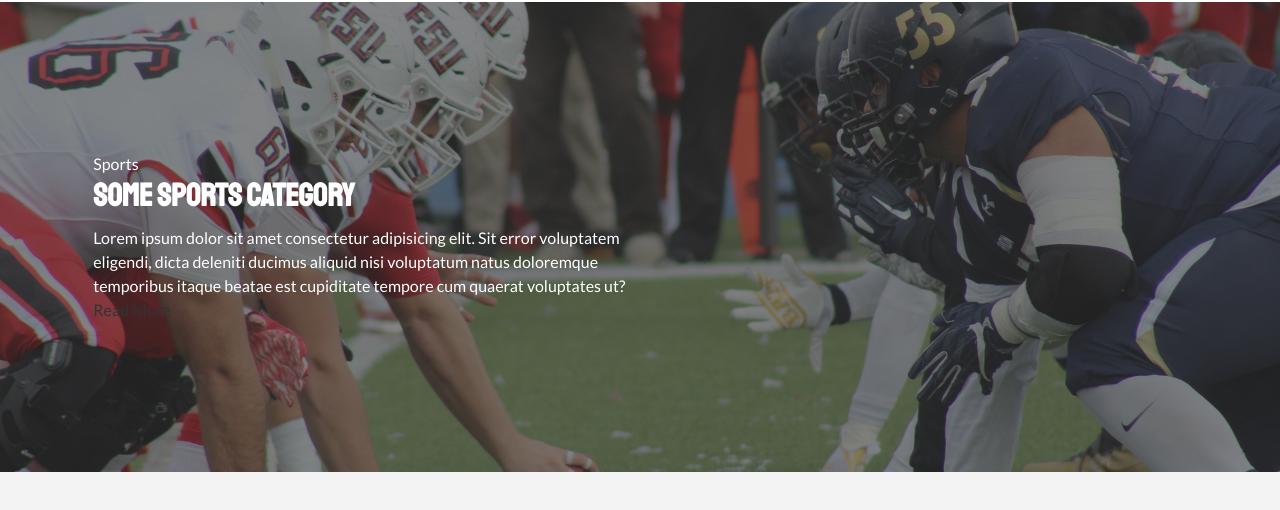
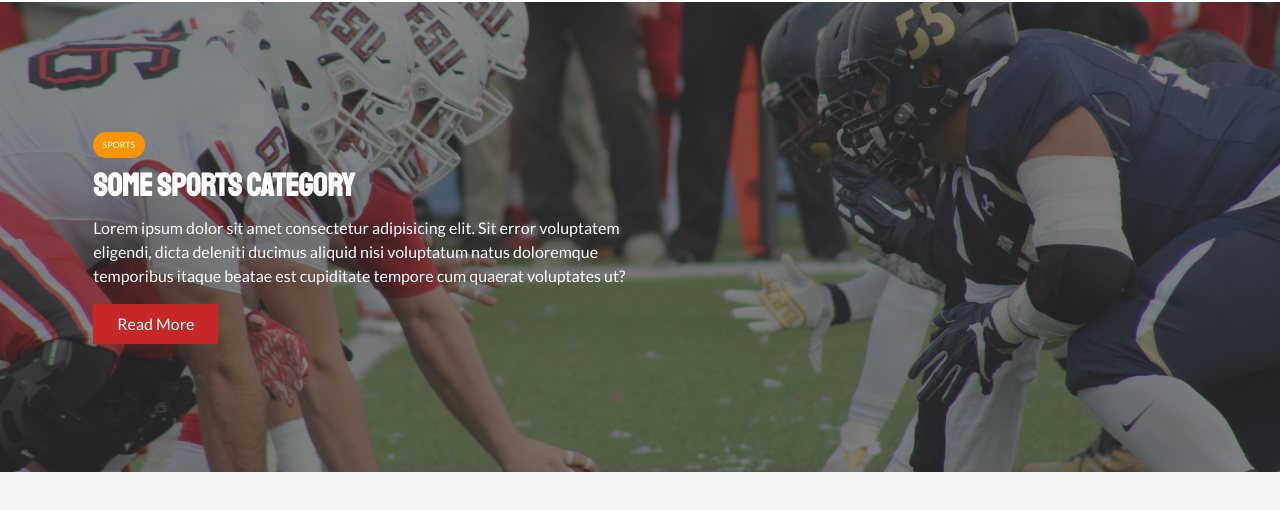
Before and after one commit to kat0001/newsgrid, a plain HTML site: page index.html in a window 1280 px wide. Shown: the part 72-582 px from the top of the page. Drawn offline with Linux system fonts and the light colour scheme.

Commit message:
utilities & buttons

```diff
--- a/css/style.css
+++ b/css/style.css
@@ -51,6 +51,42 @@ h1, h2, h3, h4, h5, h6 {
     margin: auto;
     padding: 0.2rem;
     overflow: hidden;
+}
+
+.category {
+    display: inline-block;
+    color: #fff;
+    font-size: 0.55rem;
+    text-transform: uppercase;
+    padding: 0.4rem 0.6rem;
+    border-radius: 15px;
+    margin-bottom: 0.5rem;
+}
+
+.category-sports { background: var(--sports-color);}
+.category-ent { background: var(--ent-color);}
+.category-tech { background: var(--tech-color);}
+
+.btn {
+    display: inline-block;
+    border: none;
+    background: var(--dark_color);
+    color: #fff;
+    padding: 0.5rem 1.5rem;
+}
+
+.btn-light { background: var(--light-color);}
+.btn-primary { background: var(--primary-color);}
+.btn-secondary { background: var(--secondary-color);}
+
+.btn:hover {
+    opacity: 0.9;
+}
+
+.btn-block {
+    display: block;
+    width: 100%;
+    text-align: center;
 }
 
 /* navigation */
@@ -133,3 +169,7 @@ h1, h2, h3, h4, h5, h6 {
 #showcase .showcase-content {
     z-index: 1;
 }
+
+#showcase .showcase-content p {
+    margin-bottom: 1rem;
+}
```
